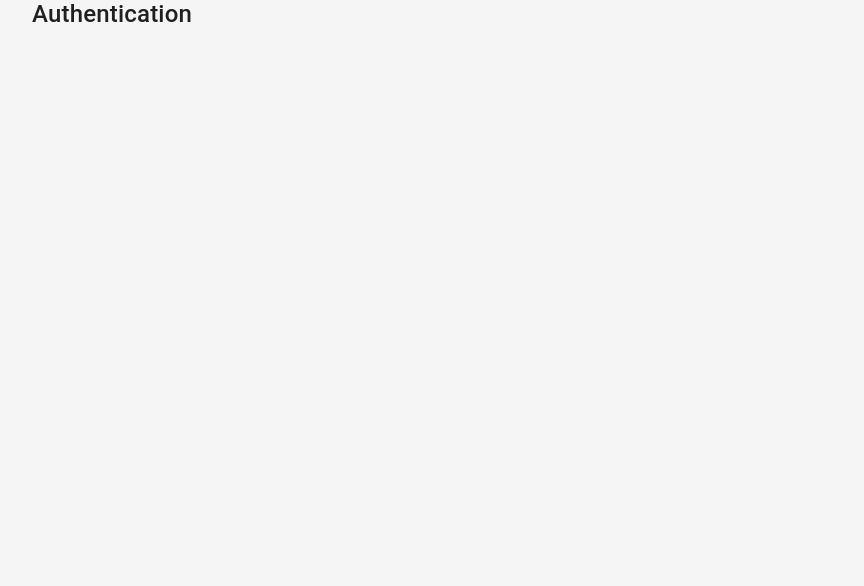
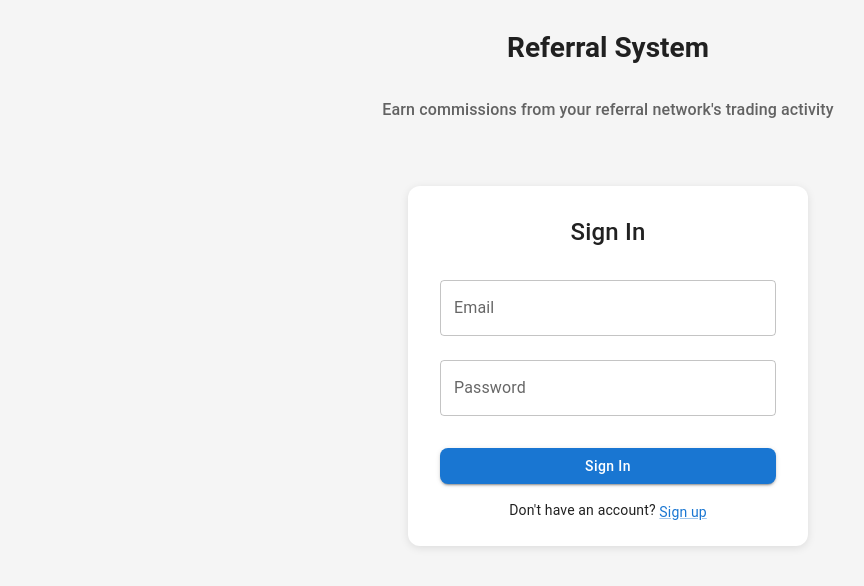
Before and after one commit to spaceInvaders007/nika-frontend-referral-system, a React (Create React App) app: page /auth in a window 1280 px wide. Shown: the top 586 px of the page, without its empty margins (32-896 px from the left). Built offline with nearby package versions, Linux system fonts and the light colour scheme; no server answers.

Commit message:
Login, Register, Auth

```diff
--- a/src/App.tsx
+++ b/src/App.tsx
@@ -1,13 +1,13 @@
 import React from 'react';
 import { BrowserRouter as Router, Routes, Route, Navigate } from 'react-router-dom';
 import { ThemeProvider } from '@mui/material/styles';
-import { CssBaseline, Container, Typography } from '@mui/material';
+import { CssBaseline } from '@mui/material';
 import { theme } from './theme';
 import { AuthProvider } from './contexts';
+import { Auth } from './pages';
 
-// Temporary placeholder components
-const Dashboard = () => <Typography variant="h4">Dashboard</Typography>;
-const Auth = () => <Typography variant="h4">Authentication</Typography>;
+// Temporary placeholder for Dashboard
+const Dashboard = () => <div>Dashboard - Coming Soon!</div>;
 
 function App() {
   return (
@@ -15,13 +15,11 @@ function App() {
       <CssBaseline />
       <Router>
         <AuthProvider>
-          <Container>
-            <Routes>
-              <Route path="/auth" element={<Auth />} />
-              <Route path="/dashboard" element={<Dashboard />} />
-              <Route path="/" element={<Navigate to="/dashboard" replace />} />
-            </Routes>
-          </Container>
+          <Routes>
+            <Route path="/auth" element={<Auth />} />
+            <Route path="/dashboard" element={<Dashboard />} />
+            <Route path="/" element={<Navigate to="/dashboard" replace />} />
+          </Routes>
         </AuthProvider>
       </Router>
     </ThemeProvider>
--- /dev/null
+++ b/src/components/auth/LoginForm.tsx
@@ -0,0 +1,124 @@
+import React, { useState } from 'react';
+import {
+  Box,
+  Card,
+  CardContent,
+  TextField,
+  Button,
+  Typography,
+  Alert,
+  Link,
+  CircularProgress,
+} from '@mui/material';
+import { useForm } from 'react-hook-form';
+import { useAuth } from '../../contexts/AuthProvider';
+
+interface LoginFormData {
+  email: string;
+  password: string;
+}
+
+interface LoginFormProps {
+  onSwitchToRegister: () => void;
+  referralCode?: string | null;
+}
+
+export const LoginForm: React.FC<LoginFormProps> = ({ onSwitchToRegister, referralCode }) => {
+  const { login, isLoading } = useAuth();
+  const [error, setError] = useState<string>('');
+
+  const { register, handleSubmit, formState: { errors } } = useForm<LoginFormData>();
+
+  const onSubmit = async (data: LoginFormData) => {
+    try {
+      setError('');
+      await login(data.email, data.password);
+    } catch (err) {
+      setError('Invalid email or password');
+    }
+  };
+
+  return (
+    <Card sx={{ maxWidth: 400, mx: 'auto', mt: 8 }}>
+      <CardContent sx={{ p: 4 }}>
+        <Typography variant="h4" component="h1" gutterBottom textAlign="center">
+          Sign In
+        </Typography>
+
+        {referralCode && (
+          <Alert severity="info" sx={{ mb: 2 }}>
+            You're signing up with referral code: <strong>{referralCode}</strong>
+          </Alert>
+        )}
+
+        {error && (
+          <Alert severity="error" sx={{ mb: 2 }}>
+            {error}
+          </Alert>
+        )}
+
+        <Box component="form" onSubmit={handleSubmit(onSubmit)} sx={{ mt: 2 }}>
+          <TextField
+            {...register('email', {
+              required: 'Email is required',
+              pattern: {
+                value: /^[A-Z0-9._%+-]+@[A-Z0-9.-]+\.[A-Z]{2,}$/i,
+                message: 'Invalid email address',
+              },
+            })}
+            fullWidth
+            label="Email"
+            type="email"
+            error={!!errors.email}
+            helperText={errors.email?.message}
+            margin="normal"
+            autoComplete="email"
+          />
+
+          <TextField
+            {...register('password', {
+              required: 'Password is required',
+              minLength: {
+                value: 6,
+                message: 'Password must be at least 6 characters',
+              },
+            })}
+            fullWidth
+            label="Password"
+            type="password"
+            error={!!errors.password}
+            helperText={errors.password?.message}
+            margin="normal"
+            autoComplete="current-password"
+          />
+
+          <Button
+            type="submit"
+            fullWidth
+            variant="contained"
+            sx={{ mt: 3, mb: 2 }}
+            disabled={isLoading}
+          >
+            {isLoading ? <CircularProgress size={24} /> : 'Sign In'}
+          </Button>
+
+          <Box textAlign="center">
+            <Typography variant="body2">
+              Don't have an account?{' '}
+              <Link
+                component="button"
+                variant="body2"
+                onClick={(e) => {
+                  e.preventDefault();
+                  onSwitchToRegister();
+                }}
+              >
+                Sign up
+              </Link>
+            </Typography>
+          </Box>
+        </Box>
+      </CardContent>
+    </Card>
+  );
+};
--- /dev/null
+++ b/src/components/auth/RegisterForm.tsx
@@ -0,0 +1,176 @@
+import React, { useState } from 'react';
+import {
+  Box,
+  Card,
+  CardContent,
+  TextField,
+  Button,
+  Typography,
+  Alert,
+  Link,
+  CircularProgress,
+} from '@mui/material';
+import { useForm } from 'react-hook-form';
+import { useAuth } from '../../contexts/AuthProvider';
+
+interface RegisterFormData {
+  name: string;
+  email: string;
+  password: string;
+  confirmPassword: string;
+  referralCode?: string;
+}
+
+interface RegisterFormProps {
+  onSwitchToLogin: () => void;
+  referralCode?: string | null;
+}
+
+export const RegisterForm: React.FC<RegisterFormProps> = ({ onSwitchToLogin, referralCode }) => {
+  const { register: registerUser, isLoading } = useAuth();
+  const [error, setError] = useState<string>('');
+
+  const { register, handleSubmit, formState: { errors }, watch } = useForm<RegisterFormData>({
+    defaultValues: {
+      referralCode: referralCode || '',
+    },
+  });
+
+  const password = watch('password');
+
+  const onSubmit = async (data: RegisterFormData) => {
+    try {
+      setError('');
+      const referralCode = data.referralCode?.trim() || null;
+      await registerUser(data.email, data.password, data.name, referralCode);
+    } catch (err) {
+      setError('Registration failed. Please try again.');
+    }
+  };
+
+  return (
+    <Card sx={{ maxWidth: 400, mx: 'auto', mt: 8 }}>
+      <CardContent sx={{ p: 4 }}>
+        <Typography variant="h4" component="h1" gutterBottom textAlign="center">
+          Create Account
+        </Typography>
+
+        {referralCode && (
+          <Alert severity="success" sx={{ mb: 2 }}>
+            You're signing up with referral code: <strong>{referralCode}</strong>
+            <br />
+            <Typography variant="caption">
+              You'll get 10% cashback on trading fees!
+            </Typography>
+          </Alert>
+        )}
+
+        {error && (
+          <Alert severity="error" sx={{ mb: 2 }}>
+            {error}
+          </Alert>
+        )}
+
+        <Box component="form" onSubmit={handleSubmit(onSubmit)} sx={{ mt: 2 }}>
+          <TextField
+            {...register('name', {
+              required: 'Name is required',
+              minLength: {
+                value: 2,
+                message: 'Name must be at least 2 characters',
+              },
+            })}
+            fullWidth
+            label="Full Name"
+            error={!!errors.name}
+            helperText={errors.name?.message}
+            margin="normal"
+            autoComplete="name"
+          />
+
+          <TextField
+            {...register('email', {
+              required: 'Email is required',
+              pattern: {
+                value: /^[A-Z0-9._%+-]+@[A-Z0-9.-]+\.[A-Z]{2,}$/i,
+                message: 'Invalid email address',
+              },
+            })}
+            fullWidth
+            label="Email"
+            type="email"
+            error={!!errors.email}
+            helperText={errors.email?.message}
+            margin="normal"
+            autoComplete="email"
+          />
+
+          <TextField
+            {...register('referralCode')}
+            fullWidth
+            label="Referral Code (Optional)"
+            helperText="Enter a referral code to get 10% cashback on fees"
+            margin="normal"
+          />
+
+          <TextField
+            {...register('password', {
+              required: 'Password is required',
+              minLength: {
+                value: 6,
+                message: 'Password must be at least 6 characters',
+              },
+            })}
+            fullWidth
+            label="Password"
+            type="password"
+            error={!!errors.password}
+            helperText={errors.password?.message}
+            margin="normal"
+            autoComplete="new-password"
+          />
+
+          <TextField
+            {...register('confirmPassword', {
+              required: 'Please confirm your password',
+              validate: (value) => value === password || 'Passwords do not match',
+            })}
+            fullWidth
+            label="Confirm Password"
+            type="password"
+            error={!!errors.confirmPassword}
+            helperText={errors.confirmPassword?.message}
+            margin="normal"
+            autoComplete="new-password"
+          />
+
+          <Button
+            type="submit"
+            fullWidth
+            variant="contained"
+            sx={{ mt: 3, mb: 2 }}
+            disabled={isLoading}
+          >
+            {isLoading ? <CircularProgress size={24} /> : 'Create Account'}
+          </Button>
+
+          <Box textAlign="center">
+            <Typography variant="body2">
+              Already have an account?{' '}
+              <Link
+                component="button"
+                variant="body2"
+                onClick={(e) => {
+                  e.preventDefault();
+                  onSwitchToLogin();
+                }}
+              >
+                Sign in
+              </Link>
+            </Typography>
+          </Box>
+        </Box>
+      </CardContent>
+    </Card>
+  );
+};
--- /dev/null
+++ b/src/pages/Auth.tsx
@@ -0,0 +1,42 @@
+import React, { useState, useEffect } from 'react';
+import { Container, Box, Typography } from '@mui/material';
+import { useSearchParams } from 'react-router-dom';
+import { LoginForm } from '../components/auth/LoginForm';
+import { RegisterForm } from '../components/auth/RegisterForm';
+
+export const Auth: React.FC = () => {
+  const [isLogin, setIsLogin] = useState(true);
+  const [searchParams] = useSearchParams();
+  const referralCode = searchParams.get('ref');
+
+  useEffect(() => {
+    if (referralCode) {
+      setIsLogin(false);
+    }
+  }, [referralCode]);
+
+  return (
+    <Container maxWidth="sm">
+      <Box sx={{ py: 4 }}>
+        <Typography variant="h3" component="h1" gutterBottom textAlign="center" sx={{ mb: 4 }}>
+          Referral System
+        </Typography>
+        <Typography variant="h6" textAlign="center" color="text.secondary" sx={{ mb: 4 }}>
+          Earn commissions from your referral network's trading activity
+        </Typography>
+
+        {isLogin ? (
+          <LoginForm
+            onSwitchToRegister={() => setIsLogin(false)}
+            referralCode={referralCode || undefined}
+          />
+        ) : (
+          <RegisterForm
+            onSwitchToLogin={() => setIsLogin(true)}
+            referralCode={referralCode || undefined}
+          />
+        )}
+      </Box>
+    </Container>
+  );
+};
--- /dev/null
+++ b/src/pages/index.ts
@@ -0,0 +1 @@
+export { Auth } from './Auth';
```
